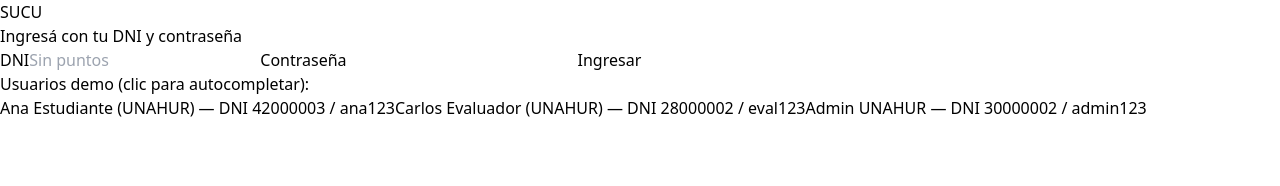
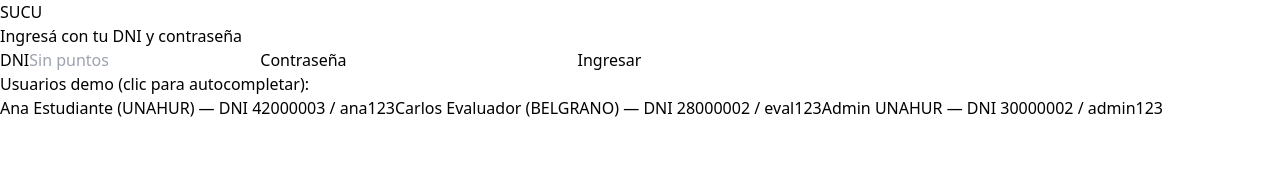
Before and after one commit to jrolandoUnsam/proyecto-SACAU, a React (Vite) app in the folder frontend/: page /login in a window 1280 px wide. Shown: the top 186 px of the page. Built offline with nearby package versions, Linux system fonts and the light colour scheme.

Commit message:
Cambia etiqueta demo: Carlos Evaluador (UNAHUR) → (BELGRANO)

```diff
--- a/frontend/src/pages/Login.tsx
+++ b/frontend/src/pages/Login.tsx
@@ -4,7 +4,7 @@ import { useAuth } from "../auth";
 
 const DEMO = [
   { dni: "42000003", pass: "ana123", label: "Ana Estudiante (UNAHUR)" },
-  { dni: "28000002", pass: "eval123", label: "Carlos Evaluador (UNAHUR)" },
+  { dni: "28000002", pass: "eval123", label: "Carlos Evaluador (BELGRANO)" },
   { dni: "30000002", pass: "admin123", label: "Admin UNAHUR" },
 ];
 
```
